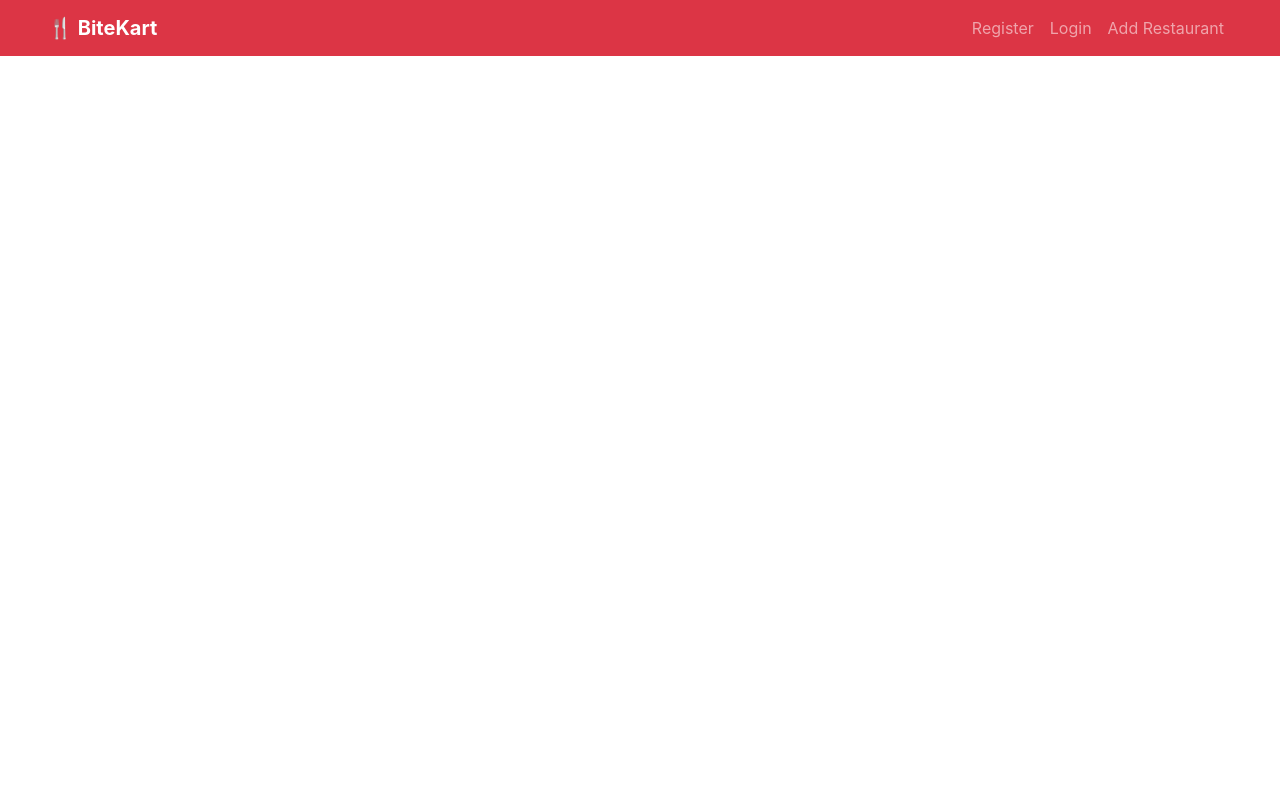
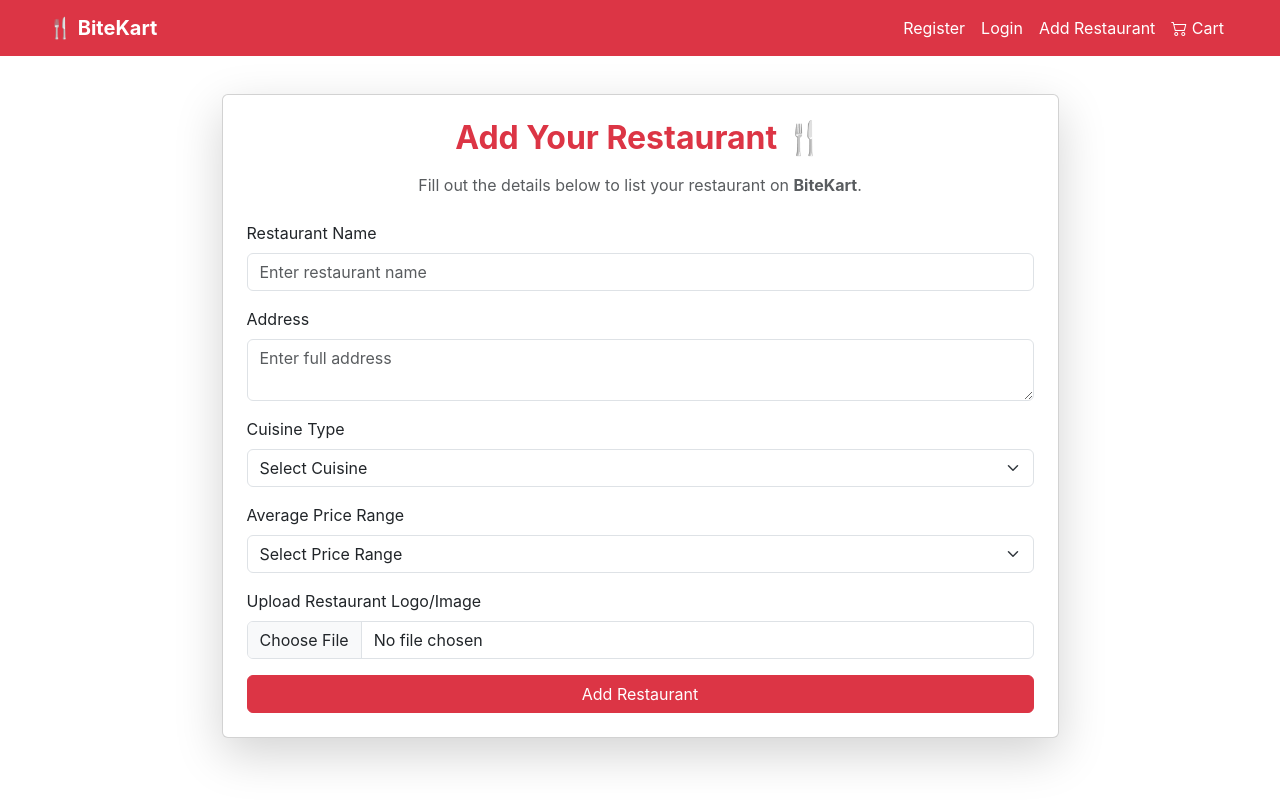
Before and after one commit to Roshan18172/bitekart, a React (Create React App) app: page /add-restaurant in a window 1280 px wide. Built offline with nearby package versions, Linux system fonts and the light colour scheme.

Commit message:
add addrestaurant
adding add restaurant component and cart icon to navbar

```diff
--- a/src/App.js
+++ b/src/App.js
@@ -3,6 +3,7 @@ import Home from "./components/Home";
 import NavBar from "./components/NavBar";
 import Register from "./components/Register";
 import Login from "./components/Login";
+import AddRestaurant from "./components/AddRestaurant";
 
 function App() {
   return (
@@ -13,6 +14,7 @@ function App() {
           <Route path="/" element={<Home />} />
           <Route path="/register" element={<Register />} />
           <Route path="/login" element={<Login />} />
+          <Route path="/add-restaurant" element={<AddRestaurant />} />
         </Routes>
       </Router>
     </div>
--- /dev/null
+++ b/src/components/AddRestaurant.js
@@ -0,0 +1,89 @@
+import React, { useState } from "react";
+
+const AddRestaurant = () => {
+    const [form, setForm] = useState({
+        name: "",
+        address: "",
+        cuisine: "",
+        priceRange: "",
+        image: null,
+    });
+
+    const handleChange = (e) => {
+        const { name, value, files } = e.target;
+        if (files) {
+            setForm({ ...form, [name]: files[0] });
+        } else {
+            setForm({ ...form, [name]: value });
+        }
+    };
+
+    const handleSubmit = (e) => {
+        e.preventDefault();
+        console.log("Restaurant Data:", form);
+        // TODO: send to backend via POST /api/restaurants
+    };
+
+    return (
+        <div className="container d-flex justify-content-center align-items-center" style={{ minHeight: "90vh" }}>
+            <div className="card shadow-lg p-4 w-75">
+                <h2 className="text-center text-danger fw-bold mb-3">Add Your Restaurant 🍴</h2>
+                <p className="text-muted text-center mb-4">
+                    Fill out the details below to list your restaurant on <span className="fw-bold">BiteKart</span>.
+                </p>
+                <form onSubmit={handleSubmit}>
+                    {/* Restaurant Name */}
+                    <div className="mb-3">
+                        <label className="form-label">Restaurant Name</label>
+                        <input type="text" name="name" className="form-control" placeholder="Enter restaurant name"
+                            value={form.name} onChange={handleChange} required />
+                    </div>
+
+                    {/* Address */}
+                    <div className="mb-3">
+                        <label className="form-label">Address</label>
+                        <textarea name="address" className="form-control" rows="2" placeholder="Enter full address"
+                            value={form.address} onChange={handleChange} required></textarea>
+                    </div>
+
+                    {/* Cuisine */}
+                    <div className="mb-3">
+                        <label className="form-label">Cuisine Type</label>
+                        <select name="cuisine" className="form-select" value={form.cuisine} onChange={handleChange} required>
+                            <option value="">Select Cuisine</option>
+                            <option value="Indian">Indian</option>
+                            <option value="Chinese">Chinese</option>
+                            <option value="Italian">Italian</option>
+                            <option value="Fast Food">Fast Food</option>
+                            <option value="Bakery">Bakery</option>
+                            <option value="Other">Other</option>
+                        </select>
+                    </div>
+
+                    {/* Price Range */}
+                    <div className="mb-3">
+                        <label className="form-label">Average Price Range</label>
+                        <select name="priceRange" className="form-select" value={form.priceRange} onChange={handleChange} required>
+                            <option value="">Select Price Range</option>
+                            <option value="₹100 - ₹300">₹100 - ₹300</option>
+                            <option value="₹300 - ₹600">₹300 - ₹600</option>
+                            <option value="₹600 - ₹1000">₹600 - ₹1000</option>
+                            <option value="₹1000+">₹1000+</option>
+                        </select>
+                    </div>
+
+                    {/* Image Upload */}
+                    <div className="mb-3">
+                        <label className="form-label">Upload Restaurant Logo/Image</label>
+                        <input type="file" name="image" className="form-control" onChange={handleChange} />
+                    </div>
+
+                    {/* Submit */}
+                    <button type="submit" className="btn btn-danger w-100">Add Restaurant</button>
+                </form>
+            </div>
+        </div>
+    );
+};
+
+export default AddRestaurant;
--- a/src/components/NavBar.js
+++ b/src/components/NavBar.js
@@ -10,9 +10,10 @@ const NavBar = () => {
             </button>
             <div className="collapse navbar-collapse" id="navbarNav">
               <ul className="navbar-nav ms-auto">
-                <li className="nav-item"><Link className="nav-link" to="/register">Register</Link></li>
-                <li className="nav-item"><Link className="nav-link" to="/login">Login</Link></li>
-                <li className="nav-item"><Link className="nav-link" to="/add-restaurant">Add Restaurant</Link></li>
+                <li className="nav-item"><Link className="nav-link active" to="/register">Register</Link></li>
+                <li className="nav-item"><Link className="nav-link active" to="/login">Login</Link></li>
+                <li className="nav-item"><Link className="nav-link active" to="/add-restaurant">Add Restaurant</Link></li>
+                <li className="nav-item"><Link className="nav-link active" to="/cart"><i class="bi bi-cart2"></i> Cart</Link></li>
               </ul>
             </div>
           </nav>
```
